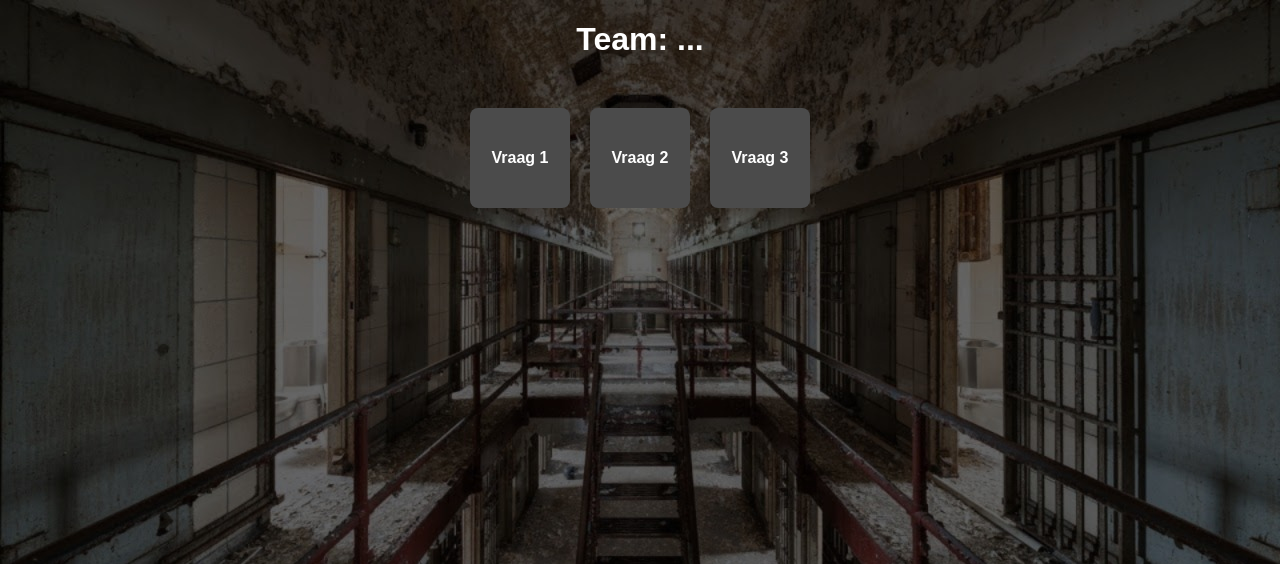
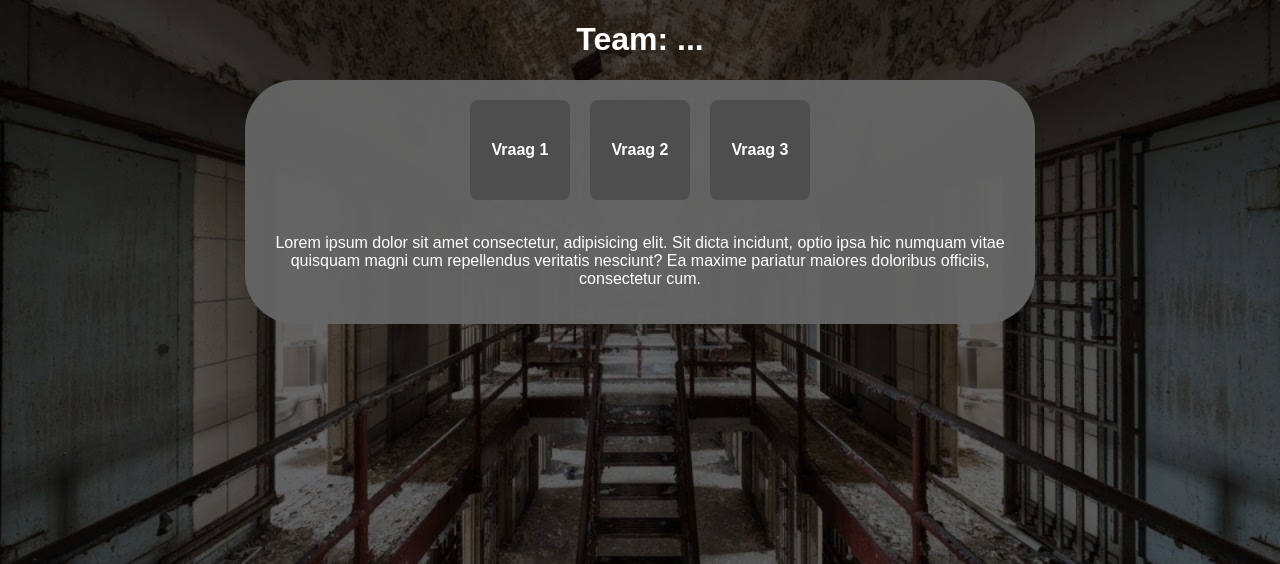
Before and after one commit to DjanoVanEijk/OMD-Escape-Room-P3, a PHP site: page /rooms/room_1.php in a window 1280 px wide. Shown: the top 564 px of the page. Run offline with PHP 8.4, Linux system fonts and the light colour scheme; data comes from the database, SQL or seed files in the repository.

Commit message:
container

```diff
--- a/css/style.css
+++ b/css/style.css
@@ -14,17 +14,26 @@ a {
   text-decoration: none;
 }
 
-.container {
+.flex1 {
   display: flex;
   justify-content: center;
   gap: 20px;
-  margin-top: 50px;
+}
+
+
+.container{
+  margin: auto;
+  padding: 20px;
+  width:750px;
+  height: auto;
+  background-color: rgba(101, 101, 101, 0.956);
+  border-radius: 50px;
 }
 
 .box {
   width: 100px;
   height: 100px;
-  background-color: rgb(75, 75, 75);
+  background-color: rgba(78, 78, 78, 0.956);
   color: white;
   display: flex;
   align-items: center;
--- a/rooms/room_1.php
+++ b/rooms/room_1.php
@@ -23,7 +23,7 @@ try {
   <h1>Team: ...</h1>
 
   <div class="container">
-
+    <div class="flex1">
     <?php foreach ($riddles as $index => $riddle) : ?>
     <div class="box box<?php echo $index + 1; ?>" onclick="openModal(<?php echo $index; ?>)"
       data-index="<?php echo $index; ?>" data-riddle="<?php echo htmlspecialchars($riddle['riddle']); ?>"
@@ -33,6 +33,14 @@ try {
     </div>
     <?php endforeach; ?>
   </div>
+  <br>
+  <p>
+    Lorem ipsum dolor sit amet consectetur, adipisicing elit.
+    Sit dicta incidunt, optio ipsa hic numquam vitae quisquam
+    magni cum repellendus veritatis nesciunt? Ea maxime pariatur
+    maiores doloribus officiis, consectetur cum.
+  </p>
+    </div>
 
   <section class="overlay" id="overlay" onclick="closeModal()"></section>
 
```
